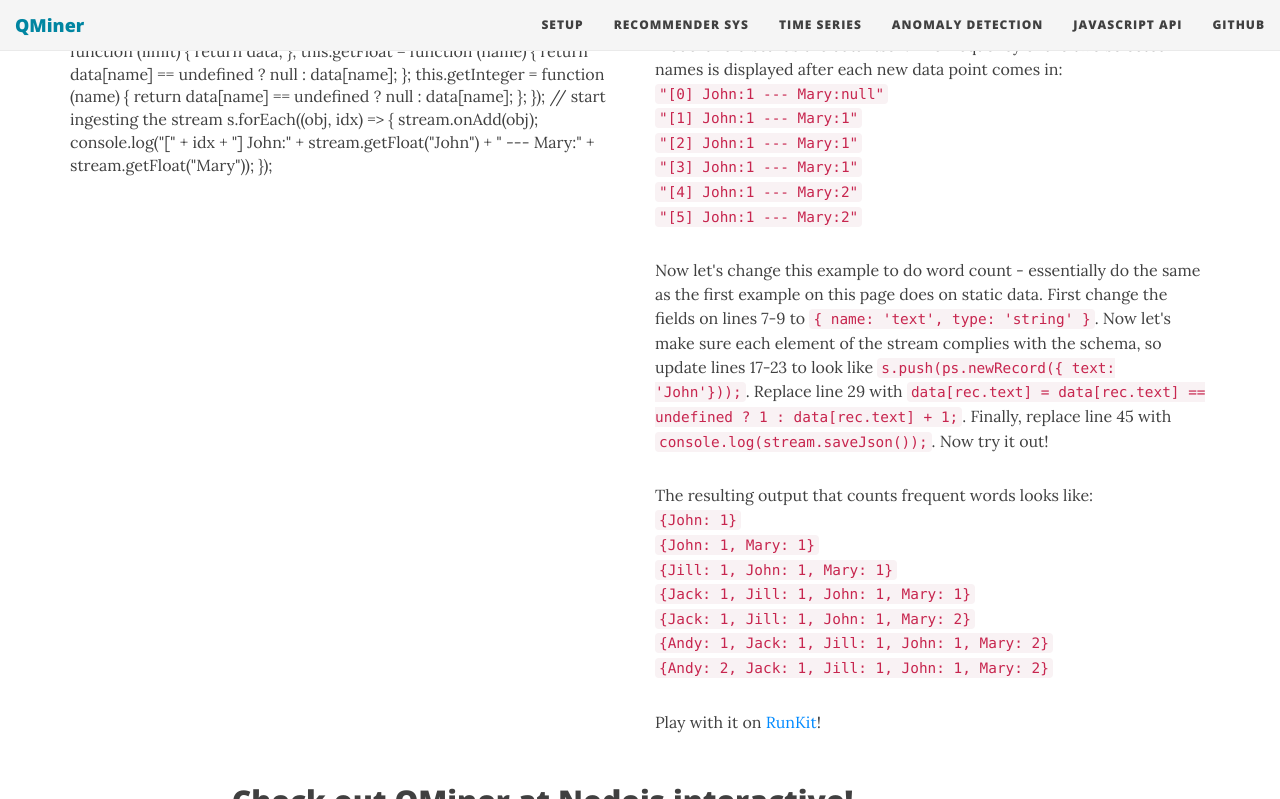
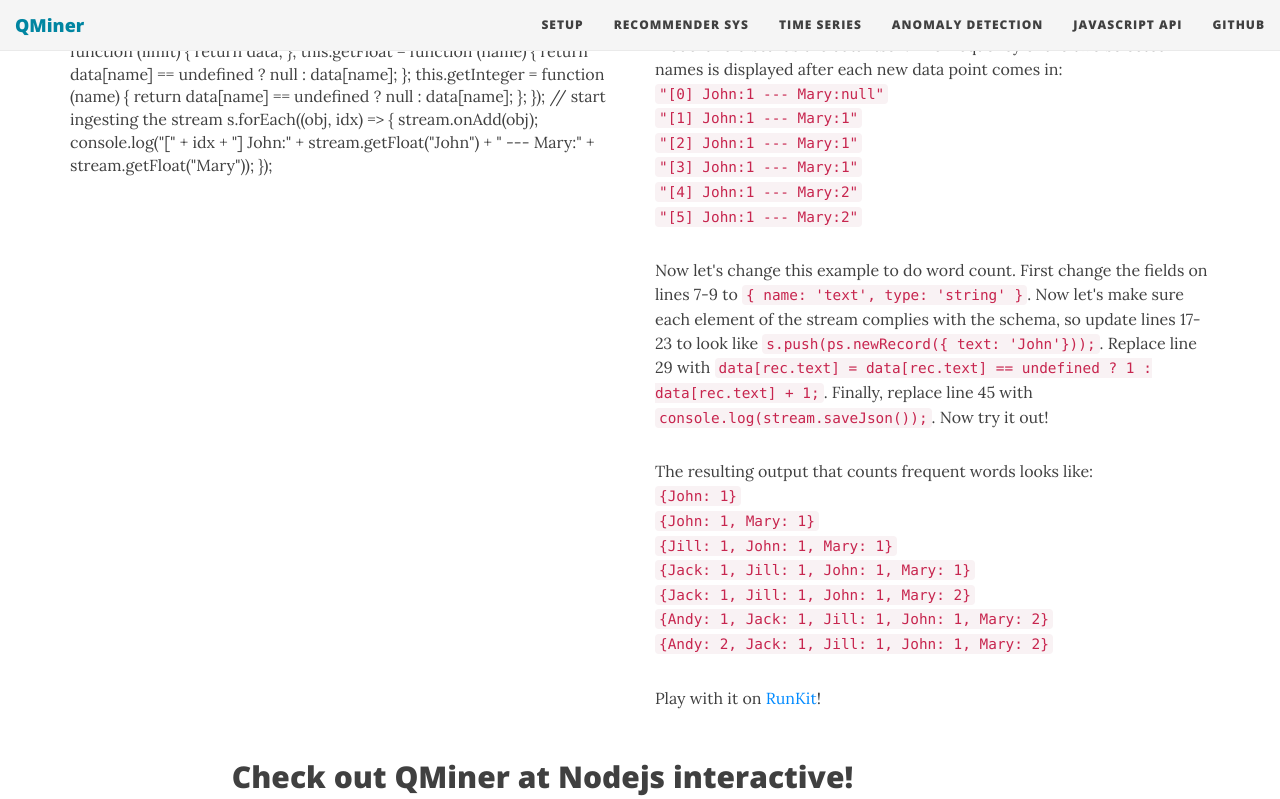
Before and after one commit to qminer/qminer.github.io, a Jekyll site: the page built from index.html, in a window 1280 px wide and 900 px high, scrolled down 2885 px, cut to the strip 0-799 px from the top of the window. Built offline with Jekyll 4.4.1, drawn with Linux system fonts in a browser that asks for light colours; nearby versions of some CDN libraries; the list of posts is cut into pages by our own code.

Commit message:
Added change example

```diff
--- a/index.html
+++ b/index.html
@@ -213,7 +213,7 @@ use-site-title: true
       <br><code>"[4] John:1 --- Mary:2"</code>
       <br><code>"[5] John:1 --- Mary:2"</code>
     </p>
-    <p>Now let's change this example to do word count - essentially do the same as the first example on this page does on static data. First change the fields on lines 7-9 to <code>{ name: 'text', type: 'string' }</code>. Now let's make sure each element of the stream complies with the schema, so update lines 17-23 to look like <code>s.push(ps.newRecord({ text: 'John'}));</code>. Replace line 29 with <code>data[rec.text] = data[rec.text] == undefined ? 1 : data[rec.text] + 1;</code>. Finally, replace line 45 with <code>console.log(stream.saveJson());</code>. Now try it out!</p>
+    <p>Now let's change this example to do word count. First change the fields on lines 7-9 to <code>{ name: 'text', type: 'string' }</code>. Now let's make sure each element of the stream complies with the schema, so update lines 17-23 to look like <code>s.push(ps.newRecord({ text: 'John'}));</code>. Replace line 29 with <code>data[rec.text] = data[rec.text] == undefined ? 1 : data[rec.text] + 1;</code>. Finally, replace line 45 with <code>console.log(stream.saveJson());</code>. Now try it out!</p>
     <p>The resulting output that counts frequent words looks like:
       <br><code>{John: 1}</code>
       <br><code>{John: 1, Mary: 1}</code>
```
